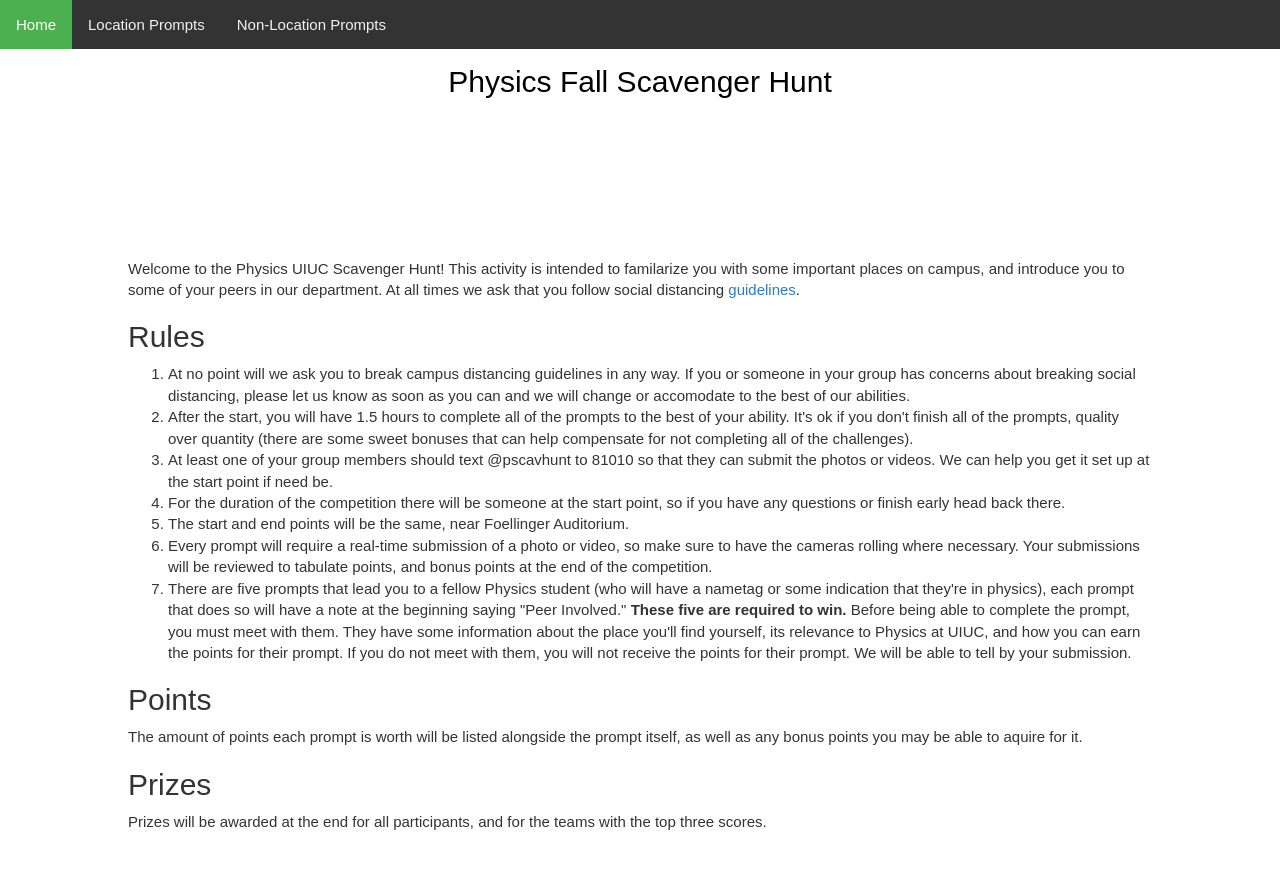
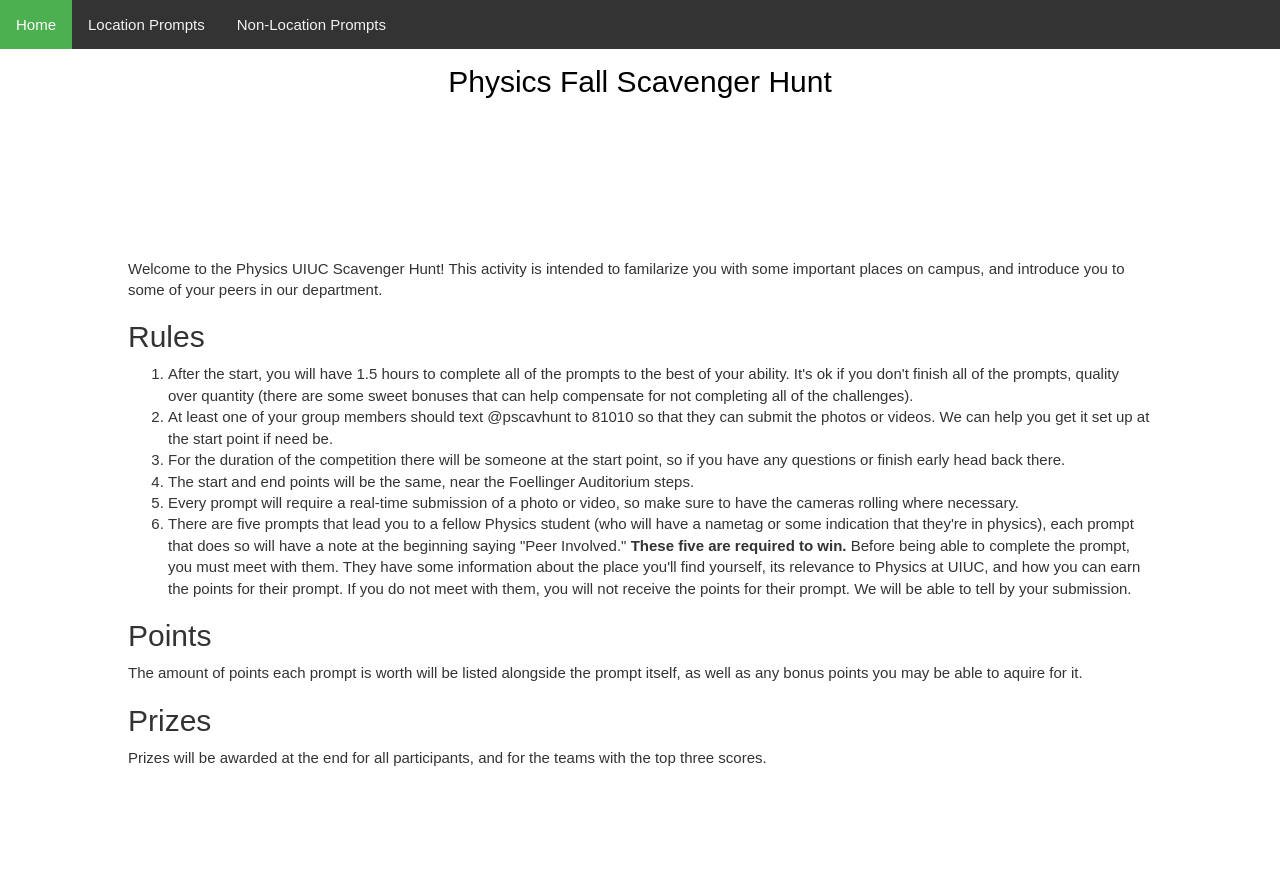
Before and after one commit to nsryan2/scav_hunt, a Jekyll site: the page built from index.html, in a window 1280 px wide and 900 px high, scrolled down 631 px. Shown: the top 869 px of the window. Built offline with Jekyll 4.4.1, drawn with Linux system fonts in a browser that asks for light colours; nearby versions of some CDN libraries.

Commit message:
remove distancing stuff and slim down a bit

```diff
--- a/index.html
+++ b/index.html
@@ -31,19 +31,13 @@ title: Home
 <div class="content">
     <p style="font-size: 15px;">
       Welcome to the Physics UIUC Scavenger Hunt! This activity is intended to familarize you with some
-      important places on campus, and introduce you to some of your peers in our department. At all times
-      we ask that you follow social distancing <a href="https://drs.illinois.edu/Page/COVID19CampusSafety">guidelines</a>.
+      important places on campus, and introduce you to some of your peers in our department.
     </p>
 
     <h2>Rules</h2>
 
     <p style="font-size: 15px;">
       <ol style="font-size: 15px;">
-        <li style="font-size: 15px;">
-          At no point will we ask you to break campus distancing guidelines in any way. If you or
-          someone in your group has concerns about breaking social distancing, please let us know as soon as you can and
-          we will change or accomodate to the best of our abilities.
-        </li>
         <li style="font-size: 15px;">
           After the start, you will have 1.5 hours to complete all of the prompts to the best of your
           ability. It's ok if you don't finish all of the prompts, quality over quantity (there are some sweet bonuses that
@@ -57,12 +51,11 @@ title: Home
           finish early head back there.
         </li>
         <li style="font-size: 15px;">
-          The start and end points will be the same, near Foellinger Auditorium.
+          The start and end points will be the same, near the Foellinger Auditorium steps.
         </li>
         <li style="font-size: 15px;">
           Every prompt will require a real-time submission of a photo or video, so make sure to have the cameras rolling
-          where necessary. Your submissions will be reviewed to tabulate points, and bonus points at the end of the
-          competition.
+          where necessary.
         </li>
         <li style="font-size: 15px;">
           There are five prompts that lead you to a fellow Physics student (who will have a nametag or some indication that
```
